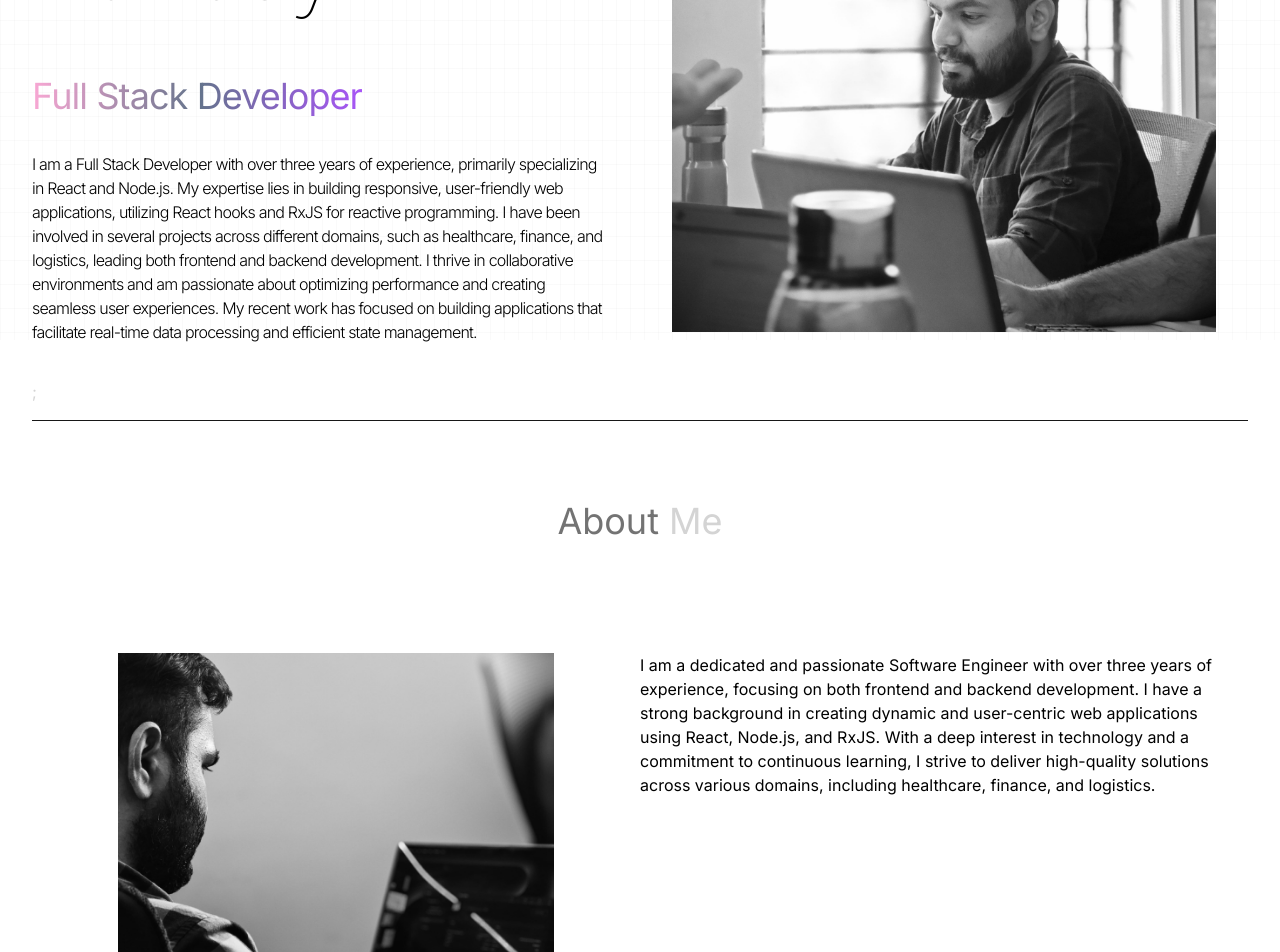
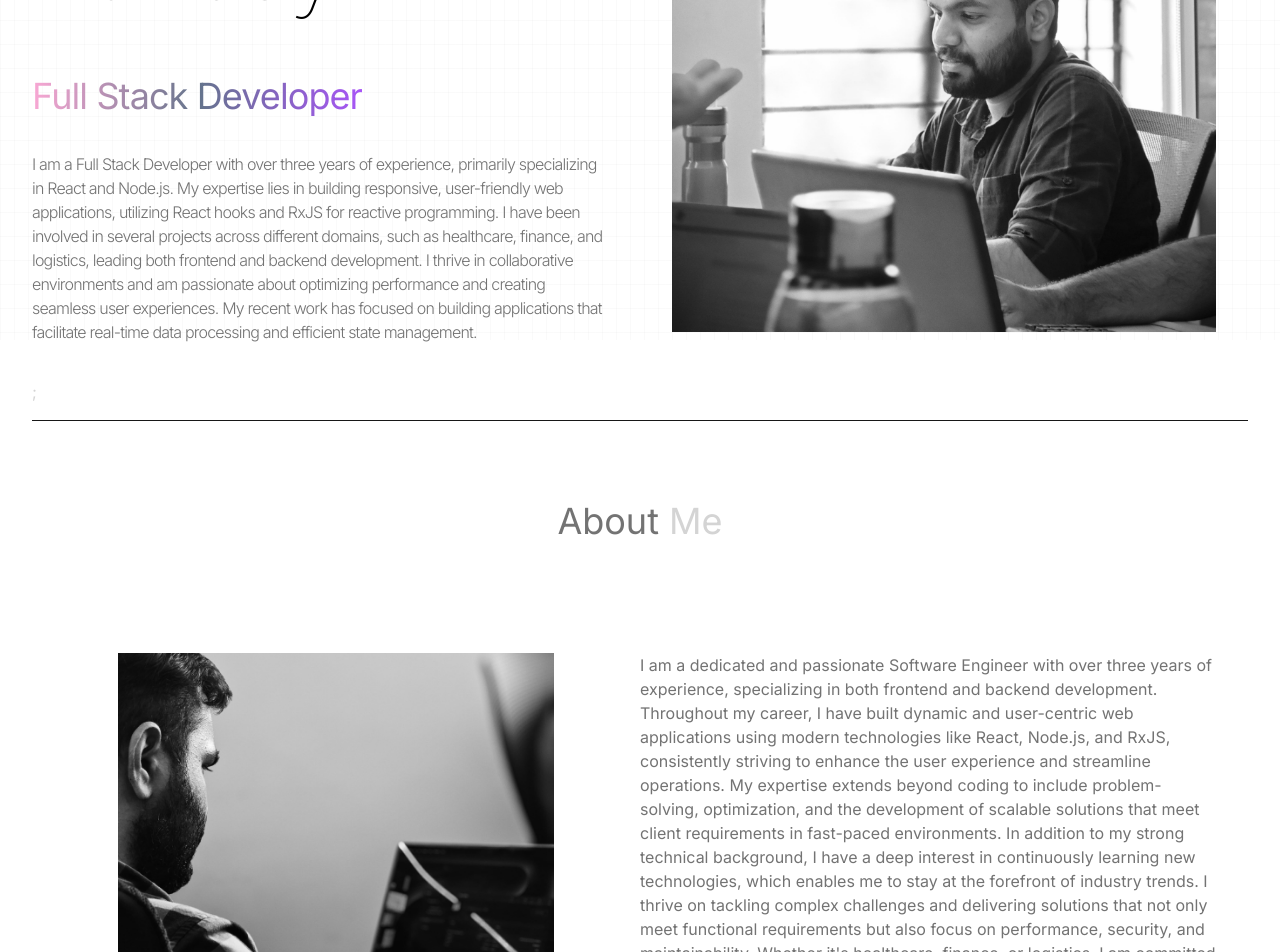
Before and after one commit to vini3055/vineeth_portfolio, a React (Vite) app: page / in a window 1280 px wide. Shown: the part 460-1412 px from the top of the page. Built offline with nearby package versions, Linux system fonts and the light colour scheme.

Commit message:
change in about section

```diff
--- a/src/assets/content.js
+++ b/src/assets/content.js
@@ -4,7 +4,10 @@
 // import project4 from "../assets/projects/project-4.jpg";
 
 export const MAIN_CONTENT =
-  `I am a dedicated and passionate Software Engineer with over three years of experience, focusing on both frontend and backend development. I have a strong background in creating dynamic and user-centric web applications using React, Node.js, and RxJS. With a deep interest in technology and a commitment to continuous learning, I strive to deliver high-quality solutions across various domains, including healthcare, finance, and logistics.`;
+  `I am a dedicated and passionate Software Engineer with over three years of experience, specializing in both frontend and backend development. Throughout my career, I have built dynamic and user-centric web applications using modern technologies like React, Node.js, and RxJS, consistently striving to enhance the user experience and streamline operations. My expertise extends beyond coding to include problem-solving, optimization, and the development of scalable solutions that meet client requirements in fast-paced environments.
+
+In addition to my strong technical background, I have a deep interest in continuously learning new technologies, which enables me to stay at the forefront of industry trends. I thrive on tackling complex challenges and delivering solutions that not only meet functional requirements but also focus on performance, security, and maintainability. Whether it's healthcare, finance, or logistics, I am committed to building impactful products that solve real-world problems while driving innovation and business success.`;
+
 export const ABOUT_TEXT =
   "I am a Full Stack Developer with over three years of experience, primarily specializing in React and Node.js. My expertise lies in building responsive, user-friendly web applications, utilizing React hooks and RxJS for reactive programming. I have been involved in several projects across different domains, such as healthcare, finance, and logistics, leading both frontend and backend development. I thrive in collaborative environments and am passionate about optimizing performance and creating seamless user experiences. My recent work has focused on building applications that facilitate real-time data processing and efficient state management.";
 export const EXPERIENCE = [
--- a/src/components/About.jsx
+++ b/src/components/About.jsx
@@ -15,7 +15,7 @@ function About() {
         </div>
         <div className="w-full lg:w-1/2">
           <div className="flex justify-center lg:justify-start">
-            <p className="my-2 max-w-xl py-6 text-black">{MAIN_CONTENT}</p>
+            <p className="my-2 max-w-xl py-6 text-neutral-500">{MAIN_CONTENT}</p>
           </div>
         </div>
       </div>
--- a/src/components/NameAbout.jsx
+++ b/src/components/NameAbout.jsx
@@ -12,7 +12,7 @@ function Main() {
             <span className="bg-gradient-to-r from-pink-300 via-slate-500 to-purple-500 bg-clip-text text-4xl tracking-tight text-transparent">
               Full Stack Developer
             </span>
-            <p className="text-black my-3 max-w-xl py-6 font-light tracking-tighter">
+            <p className=" my-3 max-w-xl py-6 font-light tracking-tighter text-neutral-500">
               {ABOUT_TEXT}
             </p>
           </div>
```
